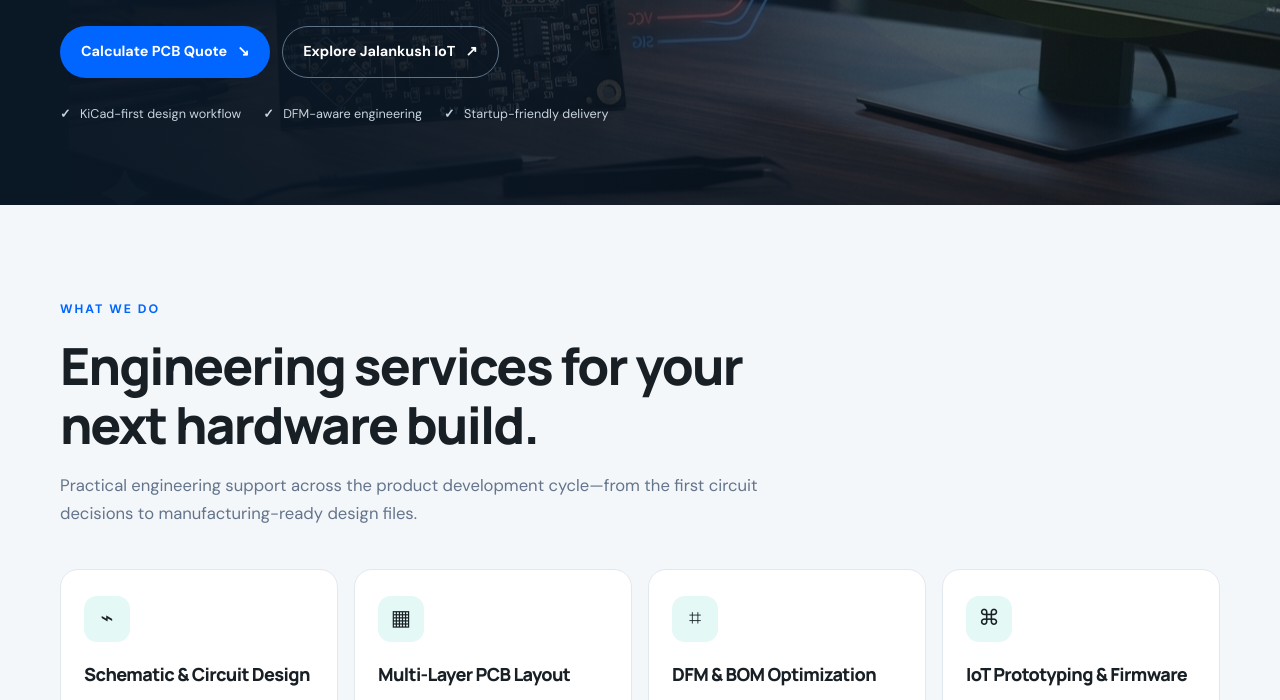
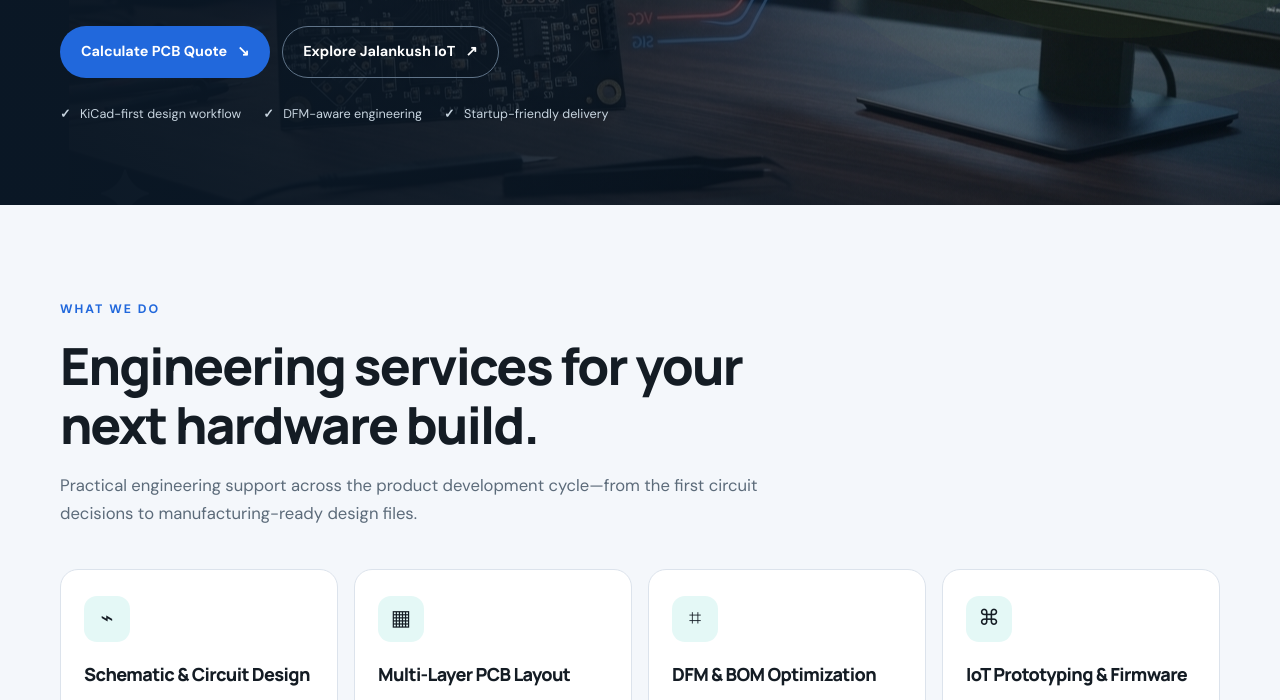
Before and after one commit to Jaswik-Ventures/jaswik-ventures-website, a website: page index.html in a window 1280 px wide. Shown: the part 556-1256 px from the top of the page. Drawn offline with Linux system fonts and the light colour scheme.

Commit message:
Update color variables in style.css

```diff
--- a/css/style.css
+++ b/css/style.css
@@ -2,18 +2,19 @@
 :root {
 
     /* Neutrals */
-  --ink: #182026;
-  --ink-2: #2c363f;
-  --muted: #64748b;
-  --line: #e2e8f0;
-  --surface: #f4f7fa;
+  --ink: #141c24;          /* Deep Charcoal with a subtle cool undertone */
+  --ink-2: #283442;        /* Slate Charcoal for subheadings & dark cards */
+  --muted: #5c6b7a;        /* Muted Slate-Grey for descriptions */
+  --line: #dce3ec;         /* Subtle cool border line */
+  --surface: #f4f7fb;      /* Soft Ice-Blue page tint */
   --white: #ffffff;
-  /* --blue-primary: #2563eb;
-  --blue-accent: #38bdf8; */
-  --blue-primary: #0066ff;
-  --blue-hover: #0052cc;
-  --blue-accent: #0ea5e9;
-  --blue-soft: rgba(0, 102, 255, 0.07);
+
+
+  --blue-deep: #13345e;    /* Matches the dark navy ribbon in your logo */
+  --blue-primary: #2168dc; /* Matches the bright cobalt segments in your logo */
+  --blue-hover: #1952b3;   /* Darker cobalt for hover states */
+  --blue-accent: #3b82f6;  /* Crisp highlight blue for UI accents */
+  --blue-soft: rgba(33, 104, 220, 0.07);
 
   --shadow: 0 18px 55px rgba(24, 32, 38, 0.08);
   --shadow: 0 18px 55px rgba(12, 28, 45, 0.1);
```
